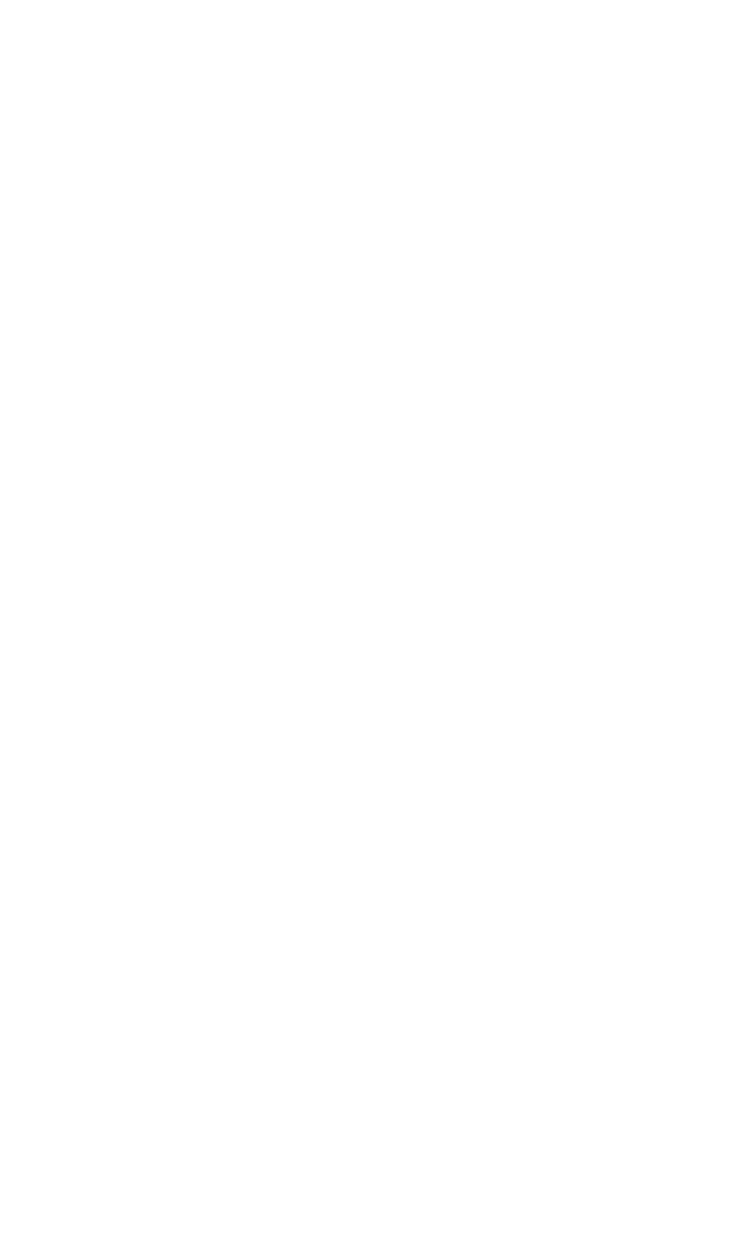
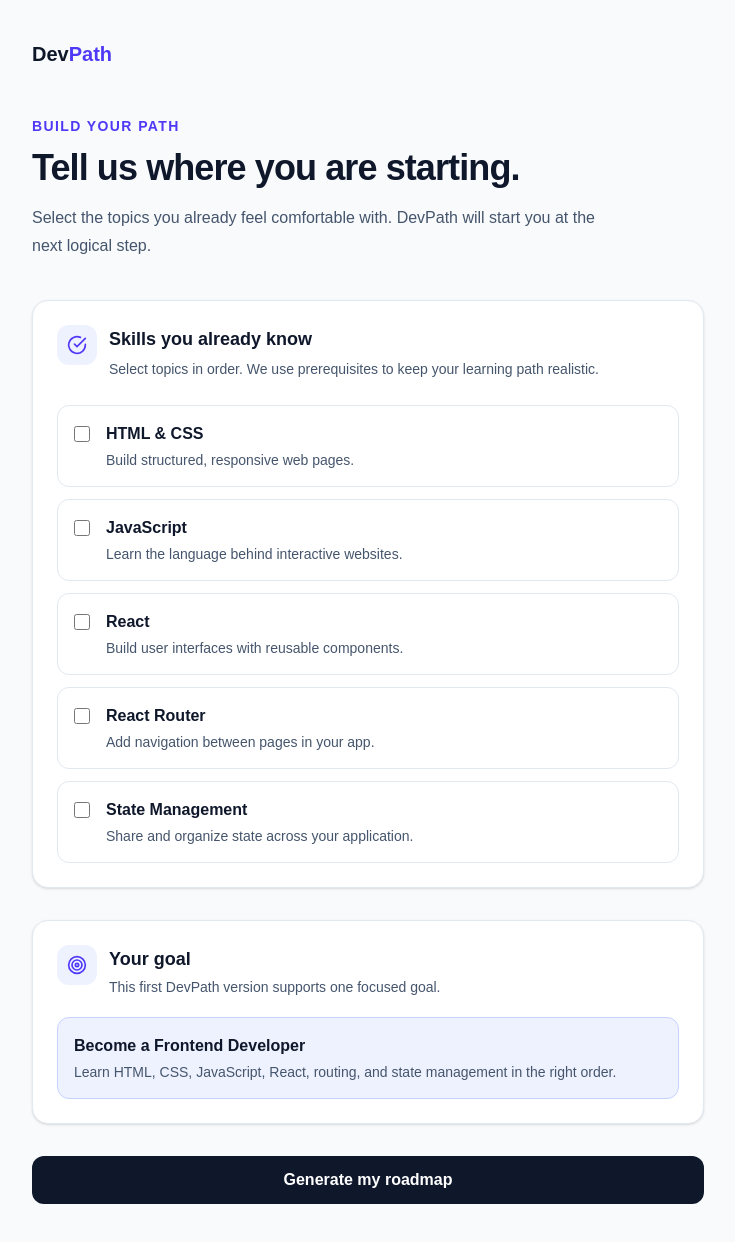
Before and after one commit to gunguncodes/DevPath, a React (Vite) app in the folder Frontend/devpath-ui/: page /onboarding in a window 1280 px wide. Before the commit this address had no page. Shown: the whole page, without its empty margins (272-1007 px from the left). Before the commit the page ends 800 px from the top, so only its background shows below. Built offline with nearby package versions, Linux system fonts and the light colour scheme.

Commit message:
feat: add personalized roadmap onboarding flow

```diff
--- a/Frontend/devpath-ui/src/App.jsx
+++ b/Frontend/devpath-ui/src/App.jsx
@@ -20,6 +20,8 @@ import {
   saveStudentProfile,
 } from "./utils/studentProfileStorage";
 import Settings from "./pages/Settings";
+import Onboarding from "./pages/Onboarding";
+import { generateRoadmap } from "./utils/generateRoadmap";
 
 function App() {
   const [learningPath, setLearningPath] = useState(() =>
@@ -45,7 +47,22 @@ function App() {
   }
 
   function handleResetProgress() {
-    setLearningPath(roadmap);
+    const completedModuleIds = studentProfile.completedModuleIds ?? [];
+    const resetRoadmap = generateRoadmap(roadmap, completedModuleIds);
+
+    setLearningPath(resetRoadmap);
+  }
+
+  function handleOnboardingComplete(completedModuleIds) {
+    const personalizedRoadmap = generateRoadmap(roadmap, completedModuleIds);
+
+    setStudentProfile((currentProfile) => ({
+      ...currentProfile,
+      completedModuleIds,
+      careerGoal: "frontend-developer",
+    }));
+
+    setLearningPath(personalizedRoadmap);
   }
 
   function handleStudentProfileSave(updatedProfile) {
@@ -101,6 +118,15 @@ function App() {
             />
           }
         />
+        <Route
+          path="/onboarding"
+          element={
+            <Onboarding
+            curriculum={roadmap}
+            onComplete={handleOnboardingComplete}
+            />
+          }
+        />
       </Routes>
     </BrowserRouter>
   );
--- a/Frontend/devpath-ui/src/data/studentProfile.js
+++ b/Frontend/devpath-ui/src/data/studentProfile.js
@@ -1,4 +1,6 @@
 export const defaultStudentProfile = {
   displayName: "Gungun",
   learningGoal: "Build a frontend development foundation.",
+  completedModuleIds: [],
+  careerGoal: "frontend-developer",
 };
--- /dev/null
+++ b/Frontend/devpath-ui/src/pages/Onboarding.jsx
@@ -0,0 +1,143 @@
+import { useState } from "react";
+import { FiCheckCircle, FiTarget } from "react-icons/fi";
+import { useNavigate } from "react-router-dom";
+
+function Onboarding({ curriculum, onComplete }) {
+  const [completedModuleIds, setCompletedModuleIds] = useState([]);
+  const navigate = useNavigate();
+
+  function toggleModule(moduleId) {
+    setCompletedModuleIds((currentIds) => {
+      if (currentIds.includes(moduleId)) {
+        return currentIds.filter((id) => id !== moduleId);
+      }
+
+      return [...currentIds, moduleId];
+    });
+  }
+
+  function handleSubmit(event) {
+    event.preventDefault();
+
+    onComplete(completedModuleIds);
+    navigate("/app");
+  }
+
+  return (
+    <main className="min-h-screen bg-slate-50 px-6 py-10">
+      <div className="mx-auto max-w-2xl">
+        <p className="text-xl font-bold text-slate-900">
+          Dev<span className="text-indigo-600">Path</span>
+        </p>
+
+        <header className="mt-12">
+          <p className="text-sm font-semibold uppercase tracking-widest text-indigo-600">
+            Build your path
+          </p>
+
+          <h1 className="mt-3 text-3xl font-bold tracking-tight text-slate-900 sm:text-4xl">
+            Tell us where you are starting.
+          </h1>
+
+          <p className="mt-4 max-w-xl leading-7 text-slate-600">
+            Select the topics you already feel comfortable with. DevPath will
+            start you at the next logical step.
+          </p>
+        </header>
+
+        <form onSubmit={handleSubmit} className="mt-10 space-y-8">
+          <section className="rounded-2xl border border-slate-200 bg-white p-6 shadow-sm">
+            <div className="flex items-start gap-3">
+              <span className="flex h-10 w-10 shrink-0 items-center justify-center rounded-xl bg-indigo-50 text-indigo-600">
+                <FiCheckCircle size={20} />
+              </span>
+
+              <div>
+                <h2 className="text-lg font-bold text-slate-900">
+                  Skills you already know
+                </h2>
+
+                <p className="mt-1 text-sm leading-6 text-slate-600">
+                  Select topics in order. We use prerequisites to keep your
+                  learning path realistic.
+                </p>
+              </div>
+            </div>
+
+            <div className="mt-6 space-y-3">
+              {curriculum.map((module) => {
+                const isSelected = completedModuleIds.includes(module.id);
+
+                return (
+                  <label
+                    key={module.id}
+                    className={`flex cursor-pointer items-start gap-4 rounded-xl border p-4 transition ${
+                      isSelected
+                        ? "border-indigo-300 bg-indigo-50"
+                        : "border-slate-200 hover:border-slate-300"
+                    }`}
+                  >
+                    <input
+                      type="checkbox"
+                      checked={isSelected}
+                      onChange={() => toggleModule(module.id)}
+                      className="mt-1 h-4 w-4 accent-indigo-600"
+                    />
+
+                    <span>
+                      <span className="block font-semibold text-slate-900">
+                        {module.title}
+                      </span>
+
+                      <span className="mt-1 block text-sm text-slate-600">
+                        {module.description}
+                      </span>
+                    </span>
+                  </label>
+                );
+              })}
+            </div>
+          </section>
+
+          <section className="rounded-2xl border border-slate-200 bg-white p-6 shadow-sm">
+            <div className="flex items-start gap-3">
+              <span className="flex h-10 w-10 shrink-0 items-center justify-center rounded-xl bg-indigo-50 text-indigo-600">
+                <FiTarget size={20} />
+              </span>
+
+              <div>
+                <h2 className="text-lg font-bold text-slate-900">
+                  Your goal
+                </h2>
+
+                <p className="mt-1 text-sm text-slate-600">
+                  This first DevPath version supports one focused goal.
+                </p>
+              </div>
+            </div>
+
+            <div className="mt-5 rounded-xl border border-indigo-200 bg-indigo-50 p-4">
+              <p className="font-semibold text-slate-900">
+                Become a Frontend Developer
+              </p>
+
+              <p className="mt-1 text-sm text-slate-600">
+                Learn HTML, CSS, JavaScript, React, routing, and state
+                management in the right order.
+              </p>
+            </div>
+          </section>
+
+          <button
+            type="submit"
+            className="w-full rounded-xl bg-slate-900 py-3 font-semibold text-white hover:bg-slate-800"
+          >
+            Generate my roadmap
+          </button>
+        </form>
+      </div>
+    </main>
+  );
+}
+
+export default Onboarding;
--- a/Frontend/devpath-ui/src/pages/SignUp.jsx
+++ b/Frontend/devpath-ui/src/pages/SignUp.jsx
@@ -6,7 +6,7 @@ function SignUp() {
 
   function handleSubmit(event) {
     event.preventDefault();
-    navigate("/app");
+    navigate("onboarding");
   }
 
   return (
--- /dev/null
+++ b/Frontend/devpath-ui/src/utils/generateRoadmap.js
@@ -0,0 +1,45 @@
+export function generateRoadmap(curriculum, completedModuleIds) {
+  let shouldKeepCompletingModules = true;
+  let currentModuleCreated = false;
+
+  return curriculum.map((module) => {
+    const studentCompletedModule =
+      shouldKeepCompletingModules &&
+      completedModuleIds.includes(module.id);
+
+    if (studentCompletedModule) {
+      return {
+        ...module,
+        status: "completed",
+        lessons: module.lessons.map((lesson) => ({
+          ...lesson,
+          status: "completed",
+        })),
+      };
+    }
+
+    shouldKeepCompletingModules = false;
+
+    if (!currentModuleCreated) {
+      currentModuleCreated = true;
+
+      return {
+        ...module,
+        status: "current",
+        lessons: module.lessons.map((lesson, index) => ({
+          ...lesson,
+          status: index === 0 ? "current" : "locked",
+        })),
+      };
+    }
+
+    return {
+      ...module,
+      status: "locked",
+      lessons: module.lessons.map((lesson) => ({
+        ...lesson,
+        status: "locked",
+      })),
+    };
+  });
+}
```
